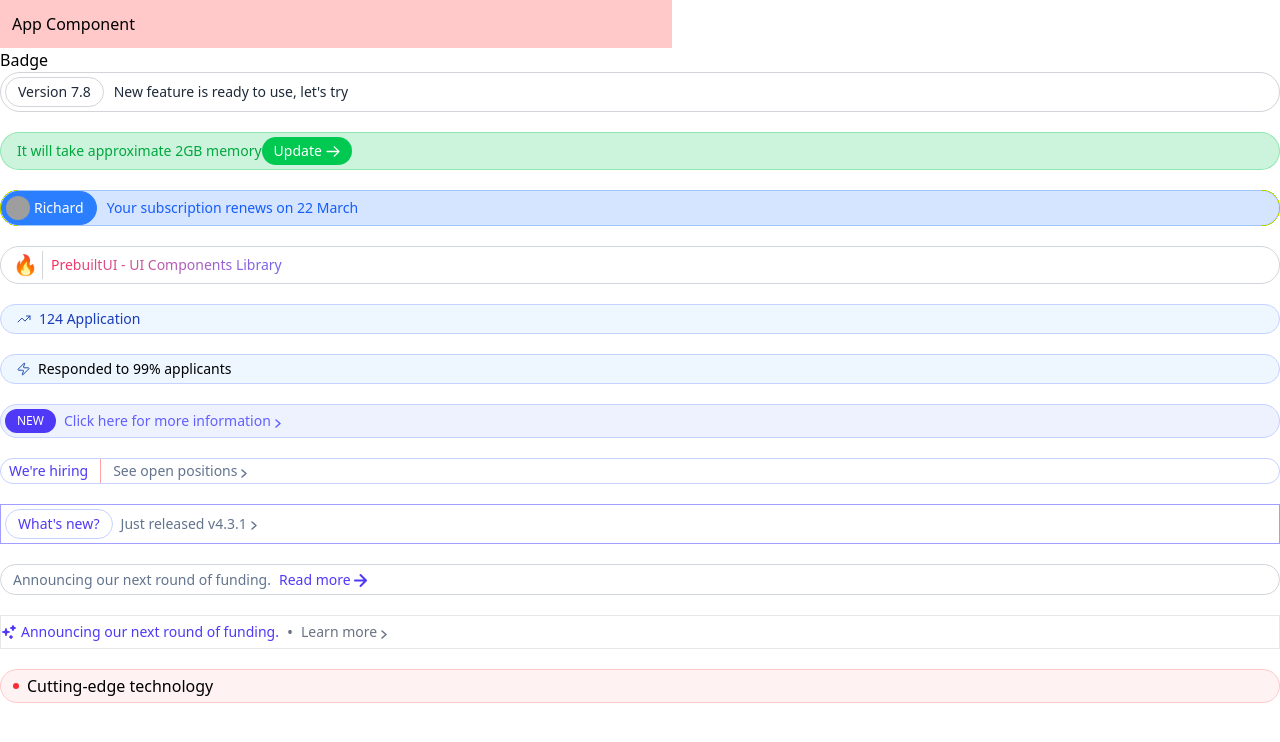
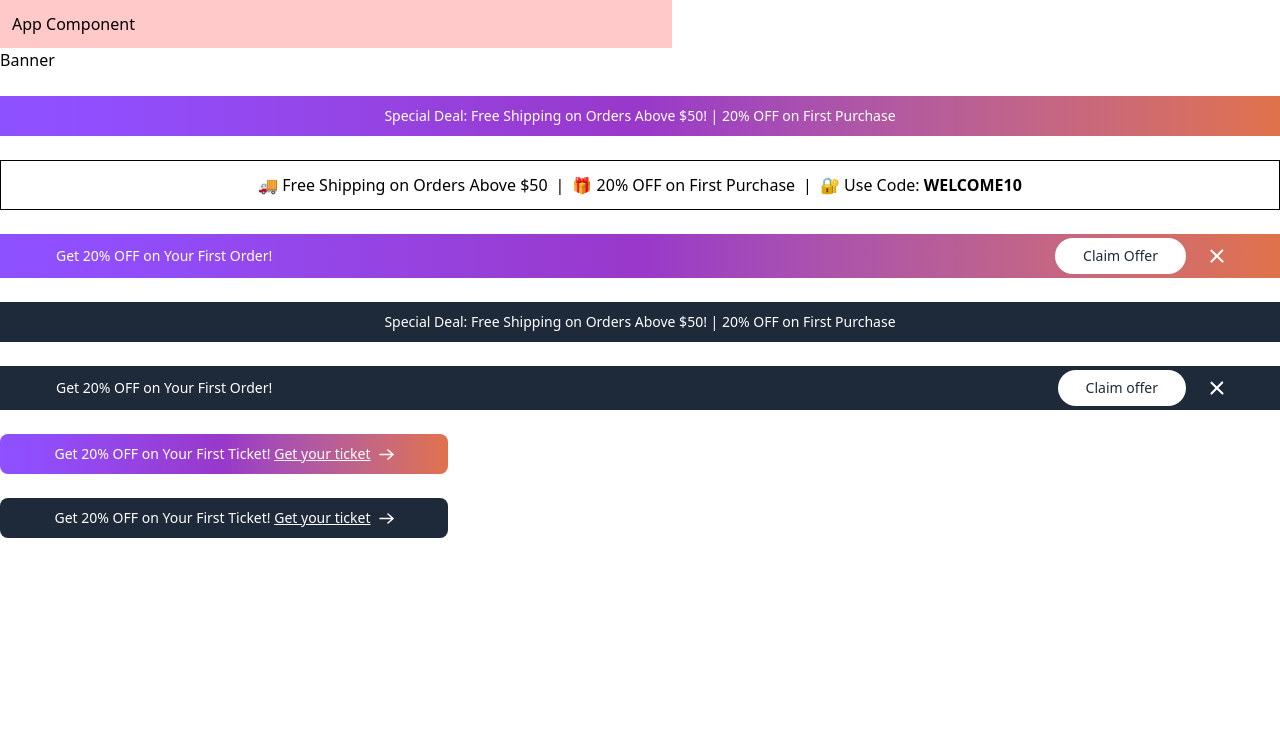
Before and after one commit to vijay4211/Prebuild_Ui_Tailwindcss, a React (Vite) app: page / in a window 1280 px wide. Shown: the top 742 px of the page. Built offline with nearby package versions, Linux system fonts and the light colour scheme; grey boxes are pictures that could not be loaded.

Commit message:
Banner done

```diff
--- a/src/App.jsx
+++ b/src/App.jsx
@@ -3,6 +3,7 @@ import Alert from "./Alert/Alert";
 import Flex from "./Flex/Flex";
 import Avatar from "./Avatar/Avatar";
 import Badge from "./Badge/Badge";
+import { Banner } from "./Banner/Banner";
 
 const App = () => {
   return (
@@ -11,7 +12,8 @@ const App = () => {
       {/* <Alert /> */}
       {/* <Flex /> */}
       {/* <Avatar /> */}
-      <Badge />
+      {/* <Badge /> */}
+      <Banner />
     </div>
   );
 };
--- a/src/Badge/Badge.jsx
+++ b/src/Badge/Badge.jsx
@@ -271,6 +271,7 @@ const Badge = () => {
         {/* main */}
         <div className="flex items-center gap-2 border border-red-200 py-1 px-3 rounded-full bg-red-50">
           <div className="bg-red-500 size-1.5 rounded-full"></div>
+          {/* span or div */}
           <span>Cutting-edge technology</span>
         </div>
       </div>
--- /dev/null
+++ b/src/Banner/Banner.jsx
@@ -0,0 +1,183 @@
+import React from "react";
+
+export const Banner = () => {
+  return (
+    <>
+      <p className="mb-6">Banner</p>
+      {/* Container */}
+      <div className="space-y-6">
+        {/*------------------Gradient Banner Offer  */}
+        {/* main */}
+        {/* w-full is not mendatory here. because by default div width-full */}
+        <div className="text-sm font-medium text-center bg-gradient-to-r from-violet-500 via-[#9938CA] to-[#E0724A] text-white py-2.5 w-full">
+          <p>
+            Special Deal: Free Shipping on Orders Above $50! | 20% OFF on First
+            Purchase
+          </p>
+        </div>
+
+        {/* --------------------Banner With 3 Offers */}
+        {/* main */}
+        <div>
+          {/* sm and above element flex zale pahije. sm chya below he by flex-col zale pahije */}
+          {/* text-center = parent madhale child he center la shift kele aahe */}
+          <div className="border p-3 max-w-screen-xl mx-auto text-center flex justify-center items-center flex-col sm:flex-row gap-2">
+            <p>🚚 Free Shipping on Orders Above $50</p>
+            {/* mobile size hidden sm and above inline(show zale pahije) */}
+            <span class="hidden sm:inline">|</span>
+            <p>🎁 20% OFF on First Purchase</p>
+            <span class="hidden sm:inline">|</span>
+            <p>
+              🔐 Use Code: <strong>WELCOME10</strong>
+            </p>
+          </div>
+        </div>
+
+        {/* ------------------Gradient Action Banner */}
+        {/* main */}
+        {/* md and above size will px-14 */}
+        <div className="bg-gradient-to-r from-violet-500 via-[#9938CA] to-[#E0724A] text-sm font-medium text-center flex  items-center justify-between py-1 px-4 md:px-14 text-white">
+          <p>Get 20% OFF on Your First Order!</p>
+          <div className="flex items-center space-x-6">
+            <button className="text-gray-800 bg-white px-7 py-2 rounded-full">
+              Claim Offer
+            </button>
+            <button type="button">
+              <svg
+                width="14"
+                height="14"
+                viewBox="0 0 14 14"
+                fill="none"
+                xmlns="http://www.w3.org/2000/svg"
+              >
+                <rect
+                  y="12.532"
+                  width="17.498"
+                  height="2.1"
+                  rx="1.05"
+                  transform="rotate(-45.74 0 12.532)"
+                  fill="#fff"
+                />
+                <rect
+                  x="12.533"
+                  y="13.915"
+                  width="17.498"
+                  height="2.1"
+                  rx="1.05"
+                  transform="rotate(-135.74 12.533 13.915)"
+                  fill="#fff"
+                />
+              </svg>
+            </button>
+          </div>
+        </div>
+
+        {/* ---------------------Dark Banner */}
+        {/* main */}
+        {/* w-full(optional) */}
+        {/* text-center */}
+        <div className="w-full bg-gray-800 text-white py-2.5 font-medium text-sm text-center">
+          <p>
+            Special Deal: Free Shipping on Orders Above $50! | 20% OFF on First
+            Purchase
+          </p>
+        </div>
+
+        {/* ---------------------Dark Action Banner */}
+        {/* main */}
+        {/* w-full is optional */}
+        {/* md:14 meanse md to above size  */}
+        <div className="w-full text-sm font-medium text-white bg-gray-800 px-4 py-1 flex items-center justify-between md:px-14">
+          <p>Get 20% OFF on Your First Order!</p>
+          {/* space-x-6 or gap-6 */}
+          <div className="flex items-center gap-6">
+            {/* font-normal is not working */}
+            <button
+              type="button"
+              className="font-normal text-gray-800 bg-white px-7 py-2 rounded-full"
+            >
+              Claim offer
+            </button>
+            <button type="button">
+              <svg
+                width="14"
+                height="14"
+                viewBox="0 0 14 14"
+                fill="none"
+                xmlns="http://www.w3.org/2000/svg"
+              >
+                <rect
+                  y="12.532"
+                  width="17.498"
+                  height="2.1"
+                  rx="1.05"
+                  transform="rotate(-45.74 0 12.532)"
+                  fill="#fff"
+                />
+                <rect
+                  x="12.533"
+                  y="13.915"
+                  width="17.498"
+                  height="2.1"
+                  rx="1.05"
+                  transform="rotate(-135.74 12.533 13.915)"
+                  fill="#fff"
+                />
+              </svg>
+            </button>
+          </div>
+        </div>
+
+        {/* -----------------------Gradient Ticket Banner */}
+        {/* main */}
+        {/* w-full is optional */}
+        {/* w-full and max-w-md */}
+        <div className="w-full text-sm flex justify-center items-center space-x-2 max-w-md py-2.5 rounded-lg font-medium bg-gradient-to-r from-violet-500 via-[#9938CA] to-[#E0724A] text-white">
+          <p>
+            Get 20% OFF on Your First Ticket!{" "}
+            <span className="underline">Get your ticket</span>
+          </p>
+          <svg
+            width="15"
+            height="11"
+            viewBox="0 0 15 11"
+            fill="none"
+            xmlns="http://www.w3.org/2000/svg"
+          >
+            <path
+              d="M1 5.5h13.092M8.949 1l5.143 4.5L8.949 10"
+              stroke="#fff"
+              stroke-width="1.5"
+              stroke-linecap="round"
+              stroke-linejoin="round"
+            />
+          </svg>
+        </div>
+
+        {/*--------------------Dark Ticket Banner  */}
+        {/* main */}
+        <div className="w-full bg-gray-800 text-white py-2.5 max-w-md rounded-lg flex justify-center items-center text-sm gap-2 font-medium">
+          <p>
+            Get 20% OFF on Your First Ticket!{" "}
+            <span class="underline">Get your ticket</span>
+          </p>
+          <svg
+            width="15"
+            height="11"
+            viewBox="0 0 15 11"
+            fill="none"
+            xmlns="http://www.w3.org/2000/svg"
+          >
+            <path
+              d="M1 5.5h13.092M8.949 1l5.143 4.5L8.949 10"
+              stroke="#fff"
+              stroke-width="1.5"
+              stroke-linecap="round"
+              stroke-linejoin="round"
+            />
+          </svg>
+        </div>
+      </div>
+    </>
+  );
+};
```
Also changed, not shown: Notes.txt.
